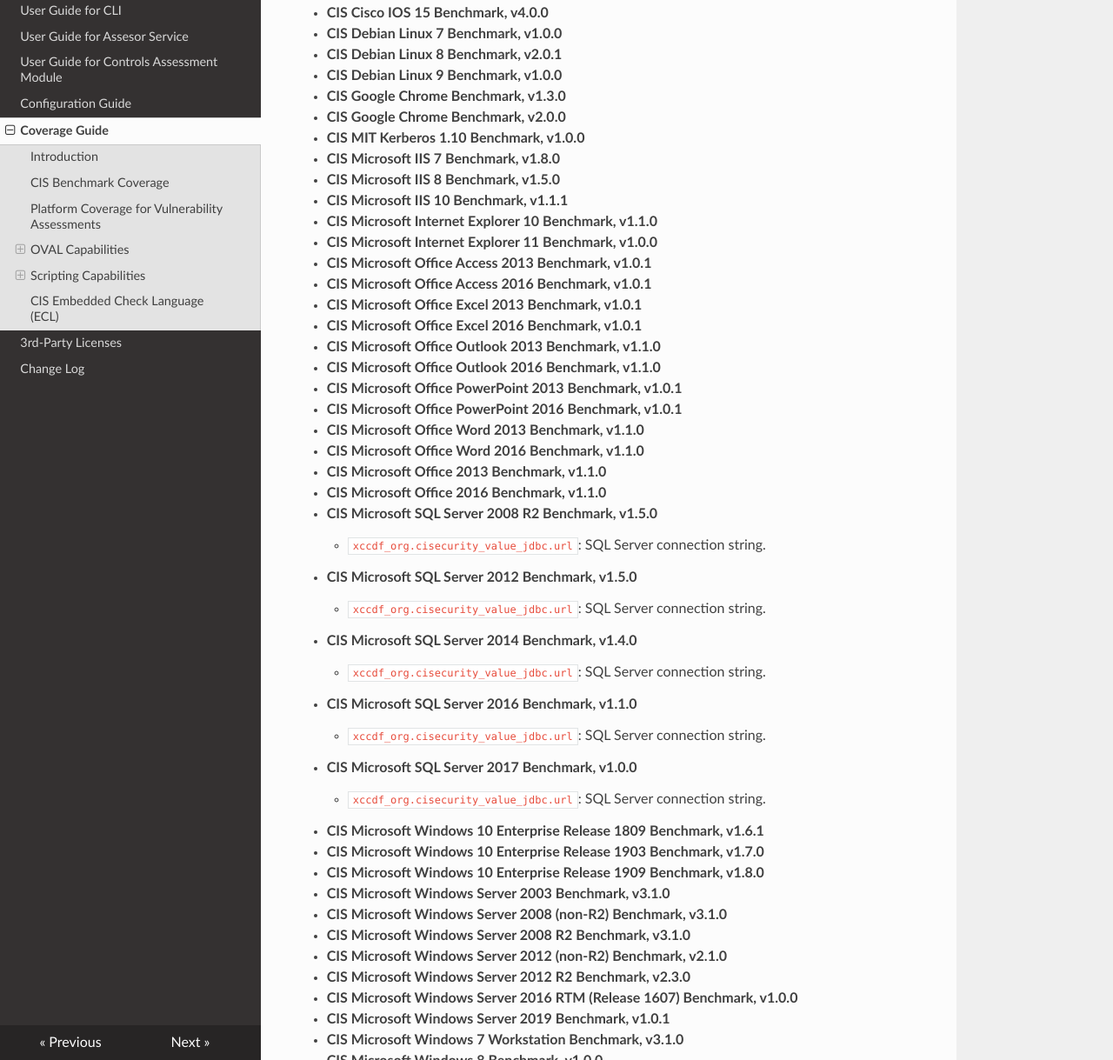
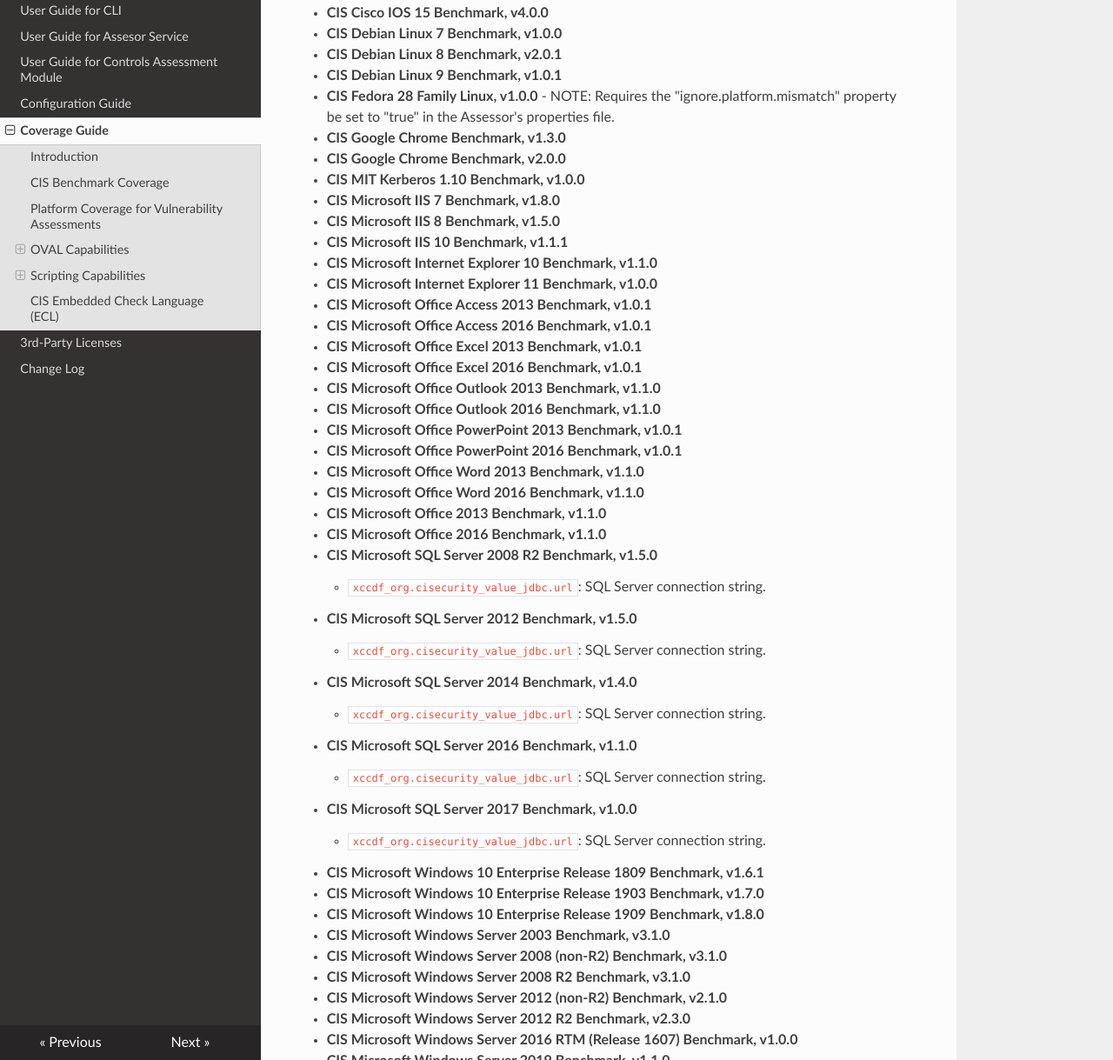
Before and after one commit to CISecurity/CCPA-Docs, an MkDocs documentation site: the page built from docs/Coverage Guide.md, in a window 1280 px wide and 1400 px high, scrolled down 1253 px. Shown: the part 181-1400 px from the top of the window at 87% size. Built offline with MkDocs 1.6.1, drawn with Linux system fonts in a browser that asks for light colours; nearby versions of some CDN libraries; some of the changed text lies outside the part shown.

```diff
--- a/docs/Coverage Guide.md
+++ b/docs/Coverage Guide.md
@@ -30,7 +30,9 @@ CIS-CAT Pro Assessor v4 strives to be a standards-based application focused on v
 - **CIS Cisco IOS 15 Benchmark, v4.0.0**
 - **CIS Debian Linux 7 Benchmark, v1.0.0**
 - **CIS Debian Linux 8 Benchmark, v2.0.1**
-- **CIS Debian Linux 9 Benchmark, v1.0.0**
+- **CIS Debian Linux 9 Benchmark, v1.0.1**
+- **CIS Fedora 28 Family Linux, v1.0.0**
+		- NOTE:  Requires the "ignore.platform.mismatch" property be set to "true" in the Assessor's properties file.
 - **CIS Google Chrome Benchmark, v1.3.0**
 - **CIS Google Chrome Benchmark, v2.0.0**
 - **CIS MIT Kerberos 1.10 Benchmark, v1.0.0**
@@ -70,7 +72,7 @@ CIS-CAT Pro Assessor v4 strives to be a standards-based application focused on v
 - **CIS Microsoft Windows Server 2012 (non-R2) Benchmark, v2.1.0**
 - **CIS Microsoft Windows Server 2012 R2 Benchmark, v2.3.0**
 - **CIS Microsoft Windows Server 2016 RTM (Release 1607) Benchmark, v1.0.0**
-- **CIS Microsoft Windows Server 2019 Benchmark, v1.0.1**
+- **CIS Microsoft Windows Server 2019 Benchmark, v1.1.0**
 - **CIS Microsoft Windows 7 Workstation Benchmark, v3.1.0**
 - **CIS Microsoft Windows 8 Benchmark, v1.0.0**
 - **CIS Microsoft Windows 8.1 Workstation Benchmark, v2.3.0**
```
Also changed, not shown: other parts of docs/Coverage Guide.md (+1 -1 lines), docs/Change Log.md (+13 -0 lines).
